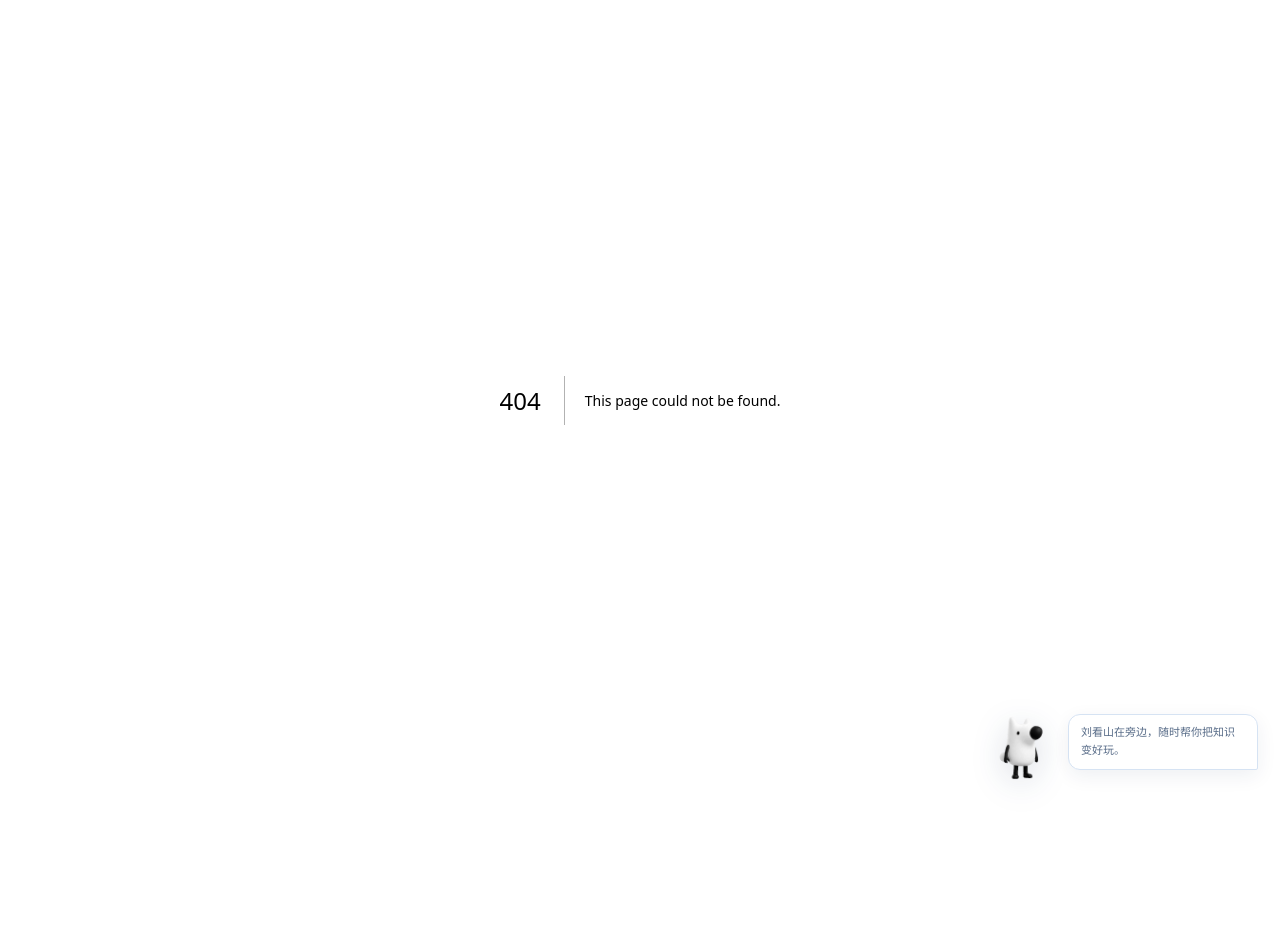
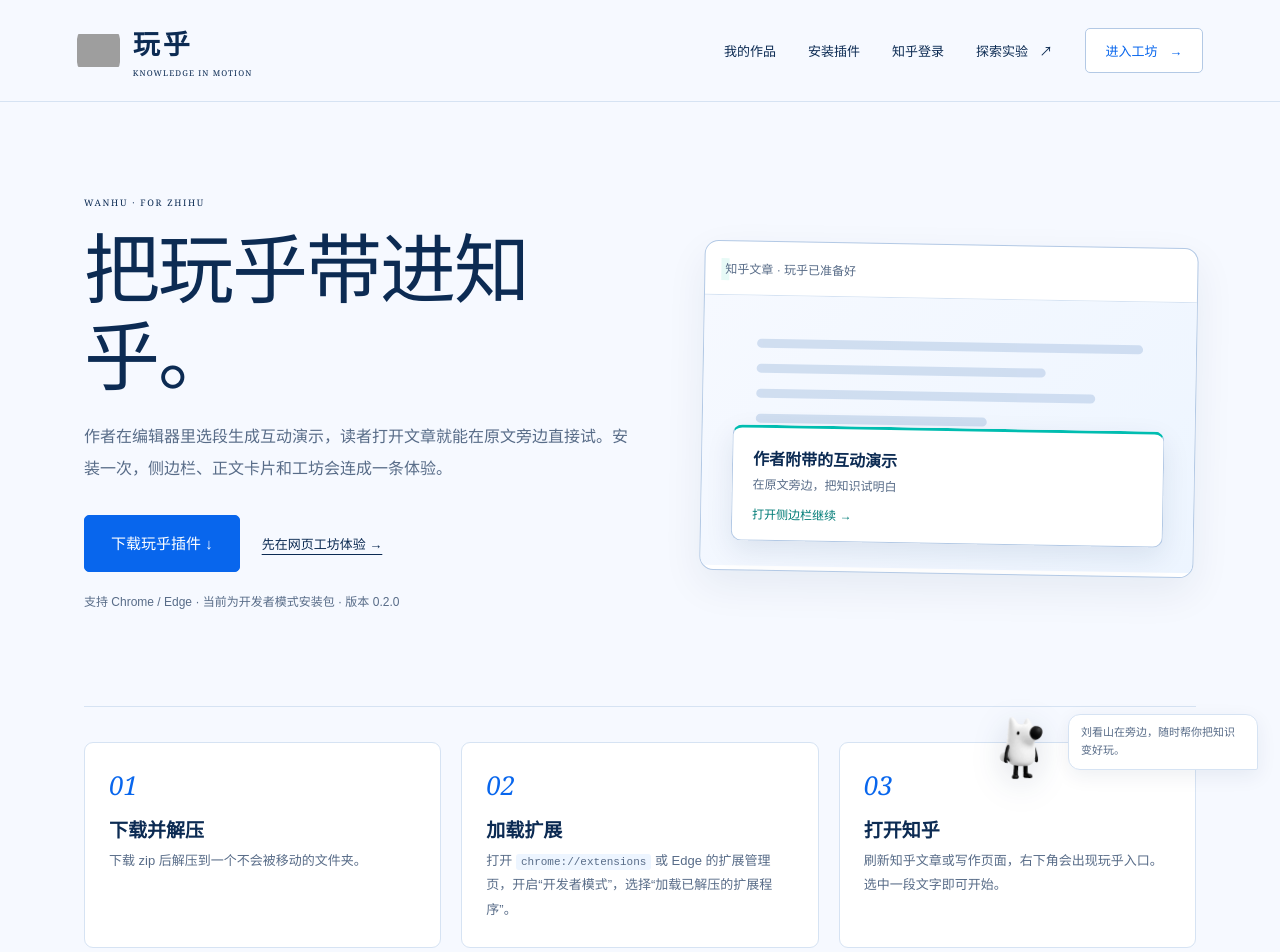
Before and after one commit to Weichenleeeee123/wanhu-interactive-knowledge, a Next.js app: page /extension in a window 1280 px wide. Before the commit this address had no page. Shown: the top 952 px of the page. Before the commit the page ends 800 px from the top, so only its background shows below. Built offline with nearby package versions, Linux system fonts and the light colour scheme; grey boxes are pictures that could not be loaded.

Commit message:
feat: add Wanhu extension download experience

```diff
--- /dev/null
+++ b/src/app/extension/page.tsx
@@ -0,0 +1,33 @@
+import Link from "next/link";
+import { Header } from "@/components/Brand";
+
+export default function ExtensionPage() {
+  return <>
+    <Header />
+    <main className="extension-page">
+      <section className="extension-hero">
+        <div>
+          <span className="eyebrow">WANHU · FOR ZHIHU</span>
+          <h1>把玩乎带进知乎。</h1>
+          <p>作者在编辑器里选段生成互动演示，读者打开文章就能在原文旁边直接试。安装一次，侧边栏、正文卡片和工坊会连成一条体验。</p>
+          <div className="extension-actions">
+            <a className="button primary large" href="/downloads/wanhu-extension.zip" download>下载玩乎插件 ↓</a>
+            <Link className="text-link" href="/create">先在网页工坊体验 →</Link>
+          </div>
+          <p className="extension-meta">支持 Chrome / Edge · 当前为开发者模式安装包 · 版本 0.2.0</p>
+        </div>
+        <div className="extension-preview" aria-label="插件使用预览">
+          <div className="extension-preview-bar"><span className="live-dot" /> 知乎文章 · 玩乎已准备好</div>
+          <div className="extension-preview-body"><div className="preview-lines"><i /><i /><i /><i /><i /><b /></div><div className="preview-card"><strong>作者附带的互动演示</strong><span>在原文旁边，把知识试明白</span><em>打开侧边栏继续 →</em></div></div>
+        </div>
+      </section>
+      <section className="extension-steps">
+        <div><span>01</span><h2>下载并解压</h2><p>下载 zip 后解压到一个不会被移动的文件夹。</p></div>
+        <div><span>02</span><h2>加载扩展</h2><p>打开 <code>chrome://extensions</code> 或 Edge 的扩展管理页，开启“开发者模式”，选择“加载已解压的扩展程序”。</p></div>
+        <div><span>03</span><h2>打开知乎</h2><p>刷新知乎文章或写作页面，右下角会出现玩乎入口。选中一段文字即可开始。</p></div>
+      </section>
+      <section className="extension-note"><strong>作者发布方式</strong><p>在侧边栏生成并检查演示，复制分享链接，作为普通链接粘贴回知乎文章。安装玩乎的读者会自动展开正文卡片；没有插件的读者仍可点击链接打开完整网页。</p></section>
+    </main>
+    <footer className="footer"><span>玩乎 · 可交互知识工坊</span><span><Link href="/">返回首页</Link> · <Link href="/create">进入工坊</Link></span></footer>
+  </>;
+}
--- a/src/app/globals.css
+++ b/src/app/globals.css
@@ -42,10 +42,26 @@
 .generation-progress strong { font-size: 14px; }.generation-progress p { font-size: 13px; line-height: 1.6; margin: 7px 0 0; }
 .generation-spinner { flex-shrink: 0; width: 22px; height: 22px; border: 2px solid var(--line); border-top-color: var(--teal); border-radius: 50%; animation: spin 1.2s linear infinite; }
 .hero-demo-link { display: block; text-decoration: none; max-width: 390px; margin-top: 28px; line-height: 1.8; font-size: 15px; }
+.extension-entry { display: inline-block; margin-top: 18px; color: var(--teal); font-size: 13px; text-underline-offset: 4px; }
 .hero-demo-link span { display: block; font-size: 12px; letter-spacing: 1px; color: var(--muted); margin-bottom: 4px; }.hero-demo-link b { color: var(--teal); }
 @keyframes spin { to { transform: rotate(360deg); } }
 @media (max-width: 500px) { .prediction-card,.learning-recap { padding: 18px; }.scenario-controls { grid-template-columns: repeat(2,minmax(0,1fr)); }.monty-proof { padding: 16px; } }
 @media (prefers-reduced-motion:reduce) { .generation-spinner { animation: none; } }
+
+.extension-page { max-width: 1240px; margin: 0 auto; padding: 70px 5% 100px; }
+.extension-hero { display:grid; grid-template-columns:minmax(0,1fr) minmax(360px, .9fr); gap:70px; align-items:center; padding:20px 0 80px; }
+.extension-hero h1 { font:500 clamp(42px,6vw,76px)/1.15 "Songti SC","SimSun",serif; margin:18px 0; letter-spacing:-2px; }
+.extension-hero p { color:var(--muted); line-height:2; max-width:600px; font-size:16px; }
+.extension-actions { display:flex; gap:22px; align-items:center; flex-wrap:wrap; margin:30px 0 16px; }
+.extension-meta { font-size:12px!important; margin-top:18px; }
+.extension-preview { min-height:330px; border:1px solid var(--line-strong); border-radius:14px; background:var(--white); box-shadow:0 15px 40px #0c2b5312; overflow:hidden; transform:rotate(1deg); }
+.extension-preview-bar { padding:18px 20px; border-bottom:1px solid var(--line); font-size:12px; color:var(--muted); }
+.extension-preview-body { padding:28px; background:linear-gradient(135deg,var(--paper),var(--brand-soft)); min-height:270px; position:relative; }
+.preview-lines { display:grid; gap:16px; opacity:.55; padding:15px 25px; }.preview-lines i,.preview-lines b { display:block; height:9px; border-radius:9px; background:var(--line-strong); }.preview-lines i:nth-child(2){width:75%}.preview-lines i:nth-child(3){width:88%}.preview-lines i:nth-child(4){width:60%}.preview-lines i:nth-child(5){width:82%}.preview-lines b{width:45%;background:var(--brand)}
+.preview-card { position:absolute; left:30px; right:30px; bottom:25px; border:1px solid var(--line-strong); border-top:3px solid var(--mint); border-radius:10px; background:var(--white); padding:18px 20px; display:grid; gap:5px; box-shadow:0 10px 28px #0c2b5318; }.preview-card strong{font-size:16px}.preview-card span{font-size:12px;color:var(--muted)}.preview-card em{font-style:normal;color:var(--mint-ink);font-size:12px;margin-top:8px}
+.extension-steps { display:grid; grid-template-columns:repeat(3,1fr); gap:20px; border-top:1px solid var(--line); padding-top:35px; }.extension-steps>div{padding:24px;background:var(--white);border:1px solid var(--line);border-radius:9px}.extension-steps span{font:italic 26px Georgia,serif;color:var(--brand)}.extension-steps h2{font-size:19px;margin:12px 0 7px}.extension-steps p{color:var(--muted);font-size:13px;line-height:1.9;margin:0}.extension-steps code{font-size:11px;background:var(--brand-soft);padding:2px 5px;border-radius:3px}
+.extension-note { margin-top:24px; padding:24px 28px; border-left:3px solid var(--orange); background:var(--white); }.extension-note strong{font-size:16px}.extension-note p{color:var(--muted);line-height:1.9;margin:8px 0 0}
+@media(max-width:760px){.extension-hero{grid-template-columns:1fr;gap:30px;padding-bottom:55px}.extension-preview{transform:none}.extension-steps{grid-template-columns:1fr}.extension-page{padding-top:38px}}
 * {
   box-sizing: border-box;
 }
--- a/src/app/page.tsx
+++ b/src/app/page.tsx
@@ -41,6 +41,7 @@ export default function Home() {
                 我想弄懂一个问题 →
               </Link>
             </div>
+            <Link className="extension-entry" href="/extension">安装玩乎插件，在知乎文章里直接使用 →</Link>
             <Link className="hero-demo-link" href="/view?example=monty-hall"><span>60 秒亲手体验</span>剩下两扇门，真的各占一半吗？ <b>→</b></Link>
             <p className="hero-footnote">
               <span>01 / 理解</span>
--- a/src/components/Brand.tsx
+++ b/src/components/Brand.tsx
@@ -17,6 +17,7 @@ export function Header({ workshop = false }: { workshop?: boolean }) {
       <Brand />
       <nav aria-label="主导航">
         <Link href="/library">我的作品</Link>
+        <Link href="/extension">安装插件</Link>
         <a href="/api/auth/zhihu/start">知乎登录</a>
         <Link href="/#experiments">
           探索实验 <span aria-hidden="true">↗</span>
```
Also changed, not shown: 1 other file (tests, documents, lock files or other folders).
